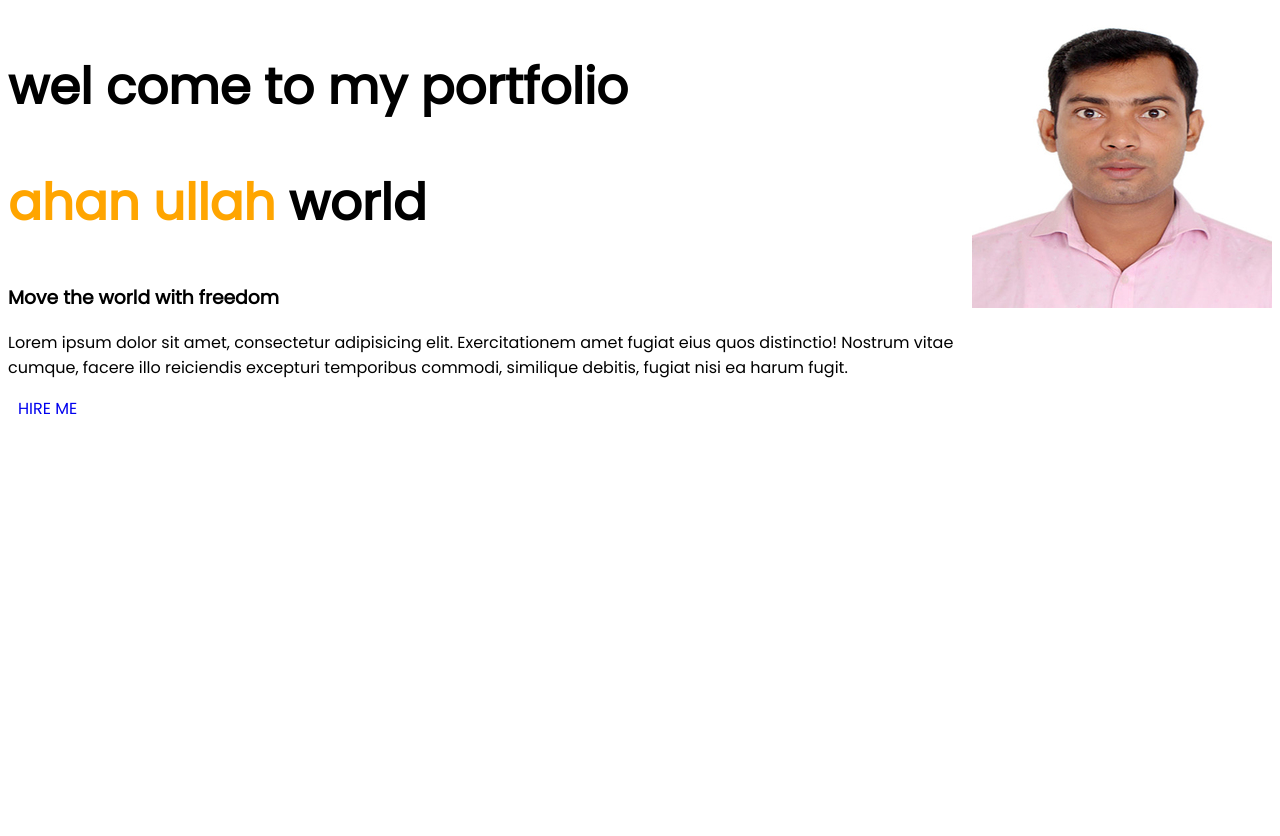
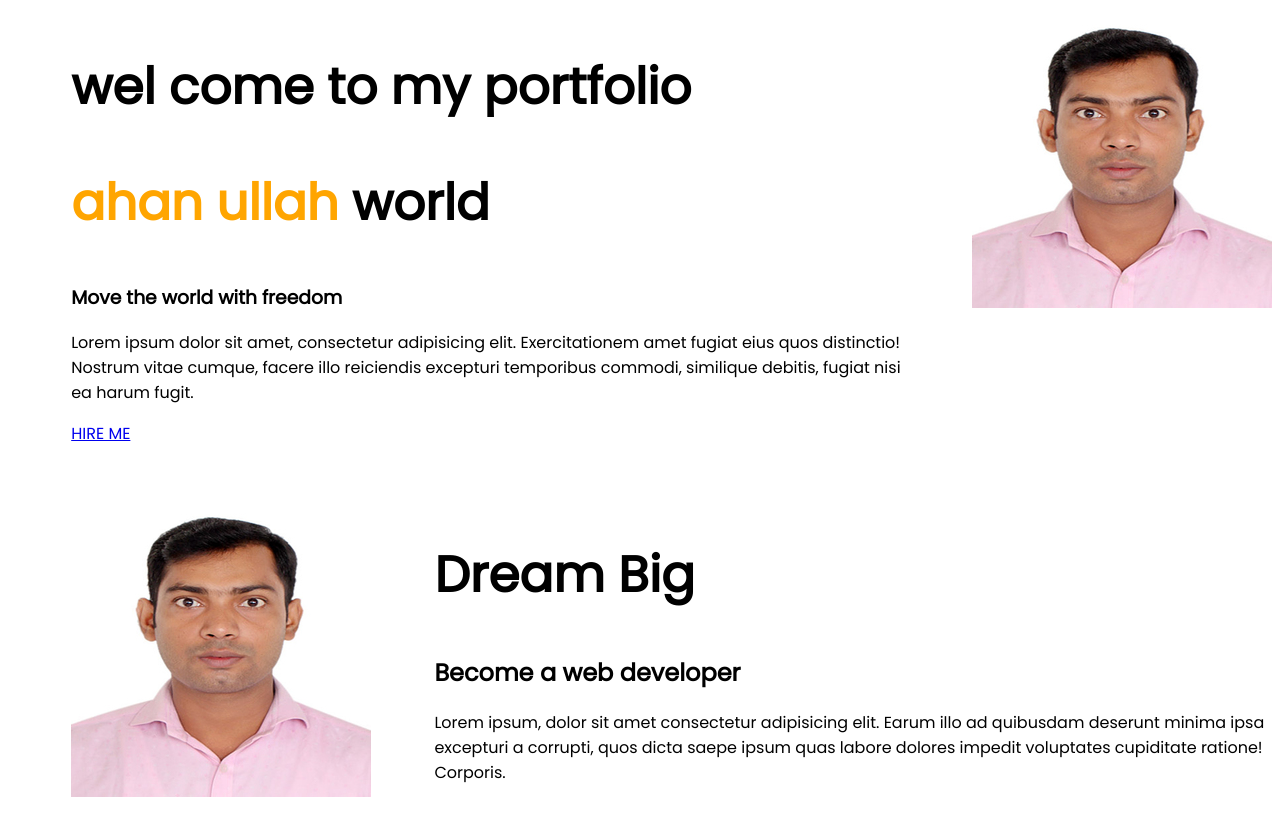
Before and after one commit to ahsan124259/developer-portfolio, a plain HTML site: page index.html in a window 1280 px wide. Before the commit the page ends 800 px from the top, so only its background shows below. Drawn offline with Linux system fonts and the light colour scheme.

Commit message:
section-2

```diff
--- a/index.html
+++ b/index.html
@@ -23,12 +23,25 @@
                 Nostrum vitae cumque, facere illo reiciendis excepturi temporibus commodi, similique debitis, fugiat
                 nisi ea
                 harum fugit.</p>
-            <a class=link-button href="http://https://www.linkedin.com/in/ahsan-ullah-386425243/" target="_blank"> HIRE ME</a>
+            <a class=link-button href="http://https://www.linkedin.com/in/ahsan-ullah-386425243/" target="_blank"> HIRE
+                ME</a>
         </div>
         <div class="half-width">
             <img src="image/NEW PICTURE.jpg" alt="ahan " srcset="">
         </div>
     </section>
 </body>
+<section class="dream-big">
+    <div class="half-width">
+        <img src="image/NEW PICTURE.jpg" alt="" srcset="">
+    </div>
+    <div class="half-width">
+        <h1>Dream Big</h1>
+        <h2>Become a web developer</h2>
+        <p>Lorem ipsum, dolor sit amet consectetur adipisicing elit. Earum illo ad quibusdam deserunt minima ipsa
+            excepturi a corrupti, quos dicta saepe ipsum quas labore dolores impedit voluptates cupiditate ratione!
+            Corporis.</p>
+    </div>
+</section>
 
 </html>
--- a/style.css
+++ b/style.css
@@ -6,20 +6,18 @@ h1 {
     font-size: 50px;
 }
 
-p {
-    text-align: left;
-}
-
 .orange-color {
     color: orange;
 }
 
 section {
     display: flex;
+    margin-bottom: 4%;
 }
 
 .half-width {
-    width=50% padding-left: 5%;
+    width=50%;
+    padding-left: 5%;
 }
 
 .half-width img {
@@ -27,9 +25,6 @@ section {
 }
 
 .link-button {
-    text-decoration: none;
-    background-image: linearGradient;
-    padding: 10px;
-    40px;
-    border-redi: 5px;
+    text-decoration:
+        background -image:l padding: 10px 40px;
 }
```
